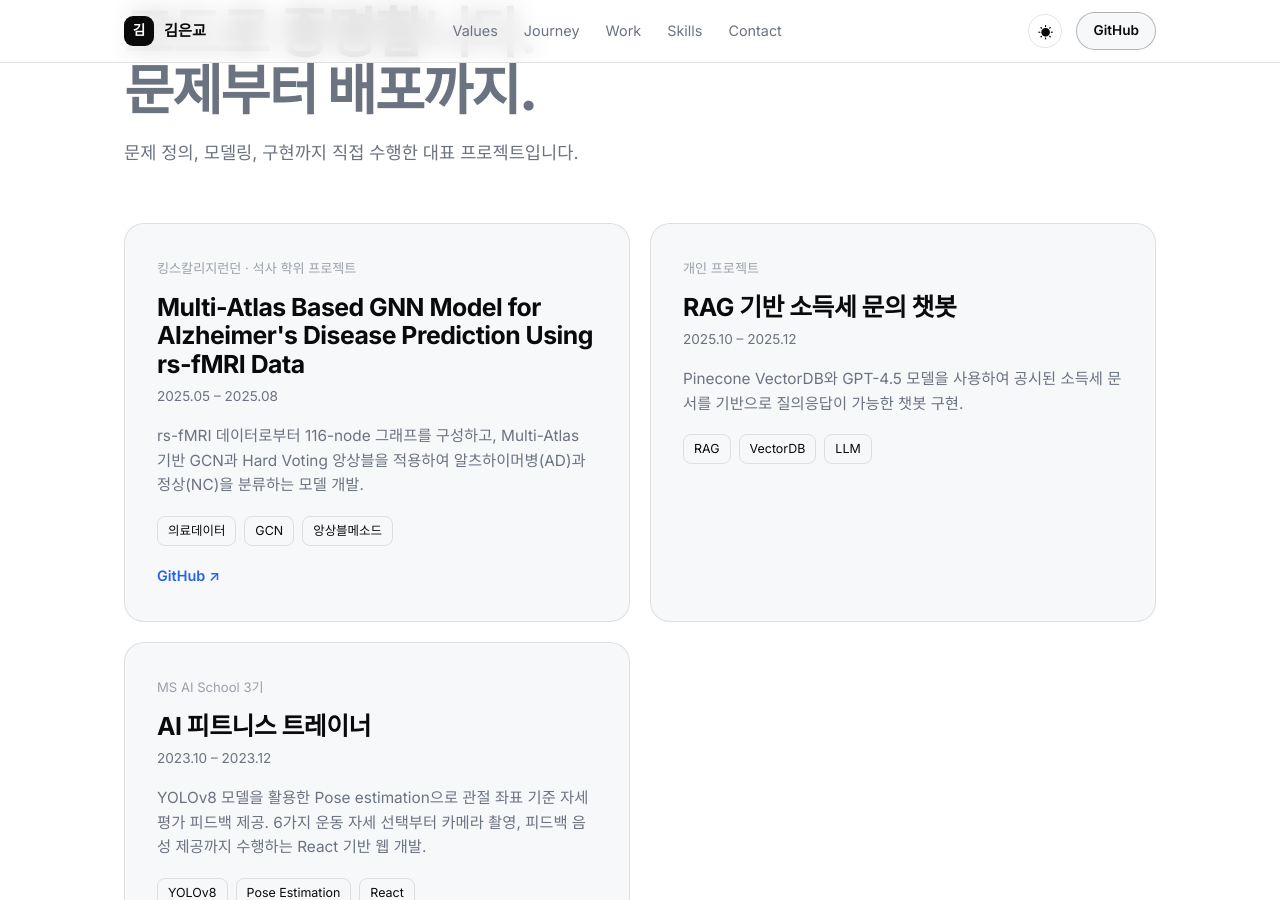
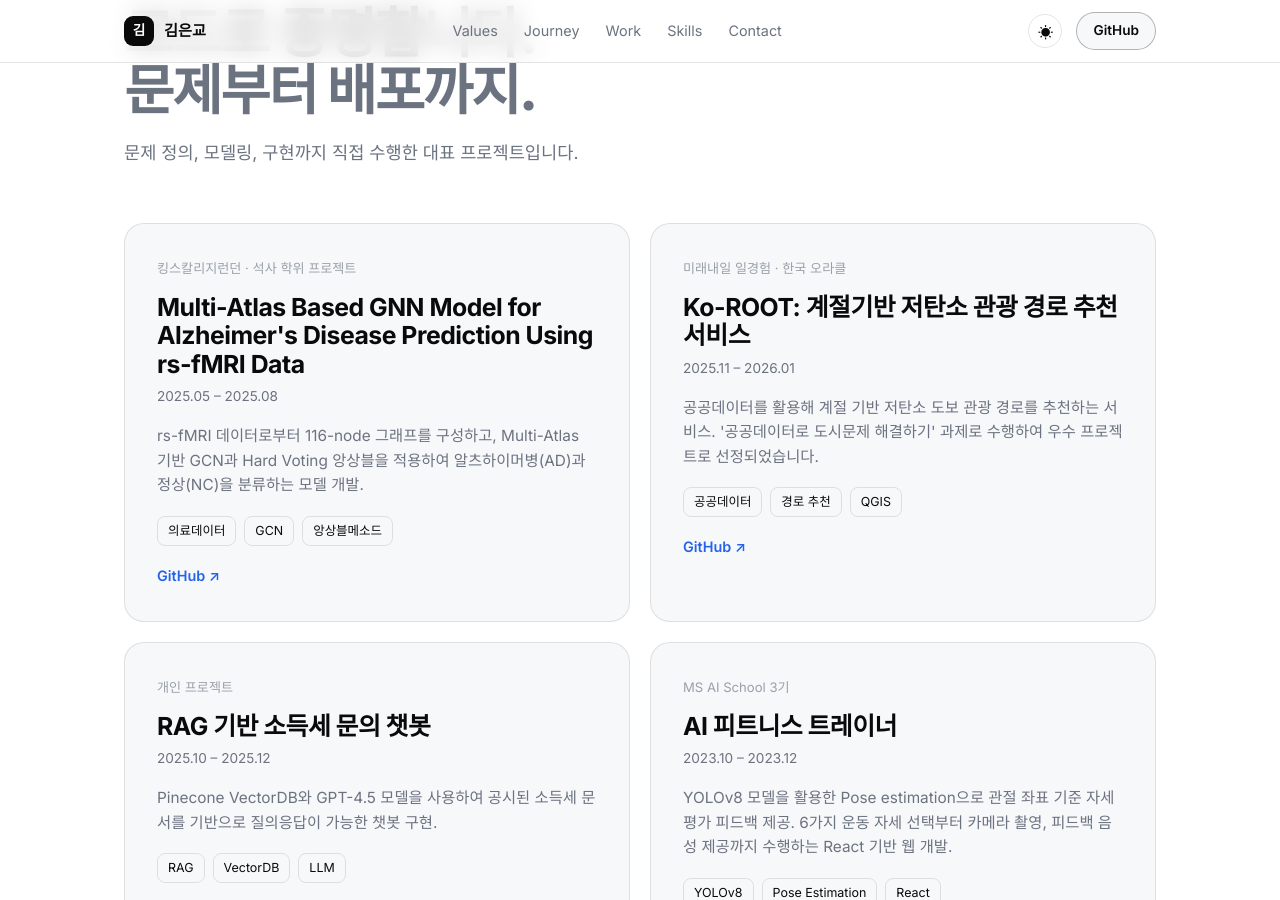
Before and after one commit to 9kyos9/2026portfolio, a Jekyll site: the page built from index.html, in a window 1280 px wide and 900 px high, scrolled down 2450 px. Built offline with Jekyll 4.4.1, drawn with Linux system fonts in a browser that asks for light colours.

Commit message:
Link fitness project; add Ko-ROOT (Oracle) as featured project
Link the AI fitness trainer to its repository, and add the Oracle
"Ko-ROOT" low-carbon tourism route project as a fourth featured project
with its ROOT_Project repository. The income-tax RAG chatbot stays
unlinked (private repo).

Co-Authored-By: Claude Opus 4.8 <noreply@anthropic.com>

```diff
--- a/_data/projects.yml
+++ b/_data/projects.yml
@@ -8,6 +8,18 @@
   stack: [의료데이터, GCN, 앙상블메소드]
   links:
     code: "https://github.com/9kyos9/rsfMRI_GNN"
+    demo: ""
+  featured: true
+
+- name: "Ko-ROOT: 계절기반 저탄소 관광 경로 추천 서비스"
+  period: 2025.11 – 2026.01
+  org: 미래내일 일경험 · 한국 오라클
+  summary: >-
+    공공데이터를 활용해 계절 기반 저탄소 도보 관광 경로를 추천하는 서비스. '공공데이터로
+    도시문제 해결하기' 과제로 수행하여 우수 프로젝트로 선정되었습니다.
+  stack: [공공데이터, 경로 추천, QGIS]
+  links:
+    code: "https://github.com/9kyos9/ROOT_Project"
     demo: ""
   featured: true
 
@@ -31,7 +43,7 @@
     6가지 운동 자세 선택부터 카메라 촬영, 피드백 음성 제공까지 수행하는 React 기반 웹 개발.
   stack: [YOLOv8, Pose Estimation, React]
   links:
-    code: ""
+    code: "https://github.com/msai-cereal/ai_fitness_trainer_v2"
     demo: ""
   featured: true
 
```
